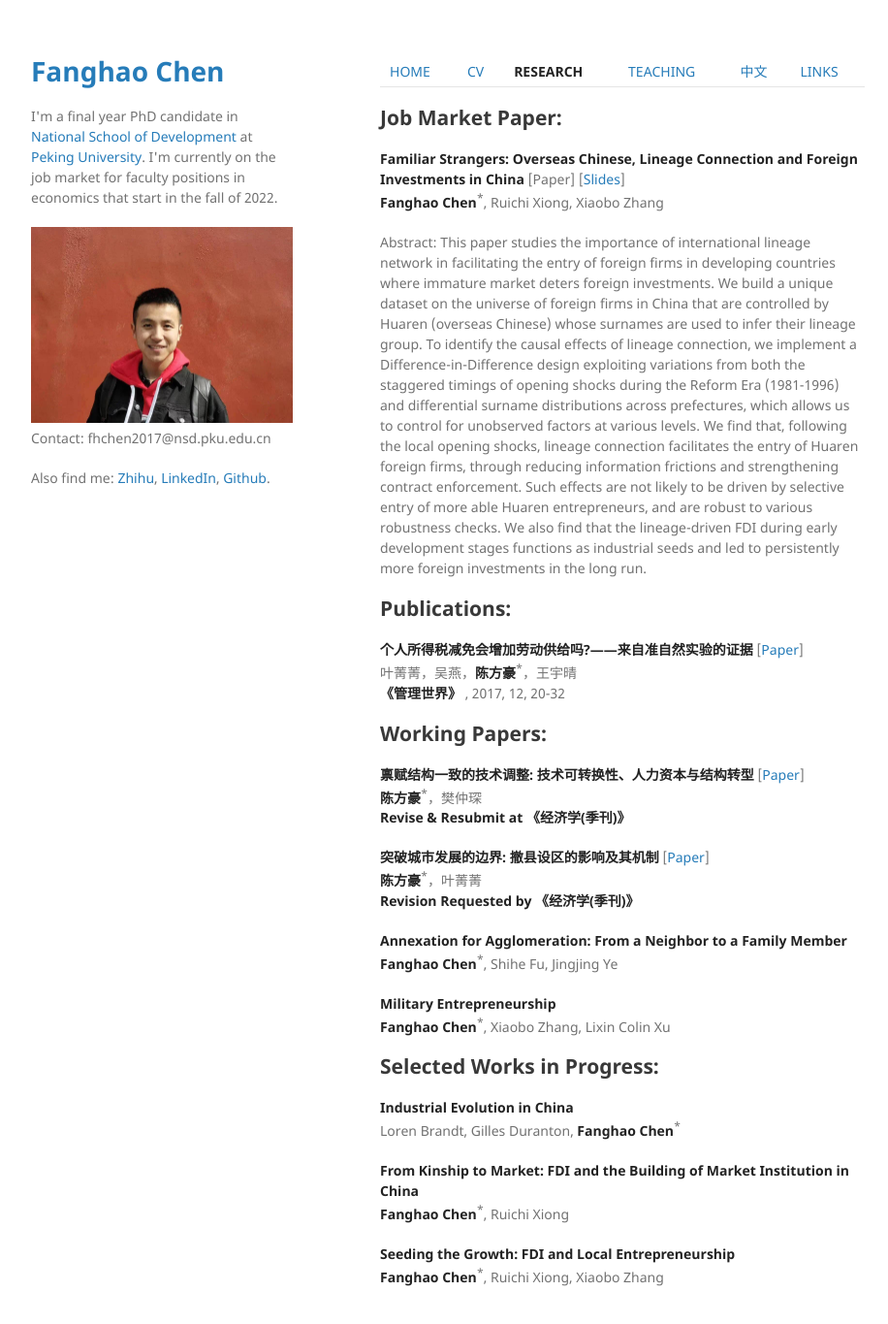
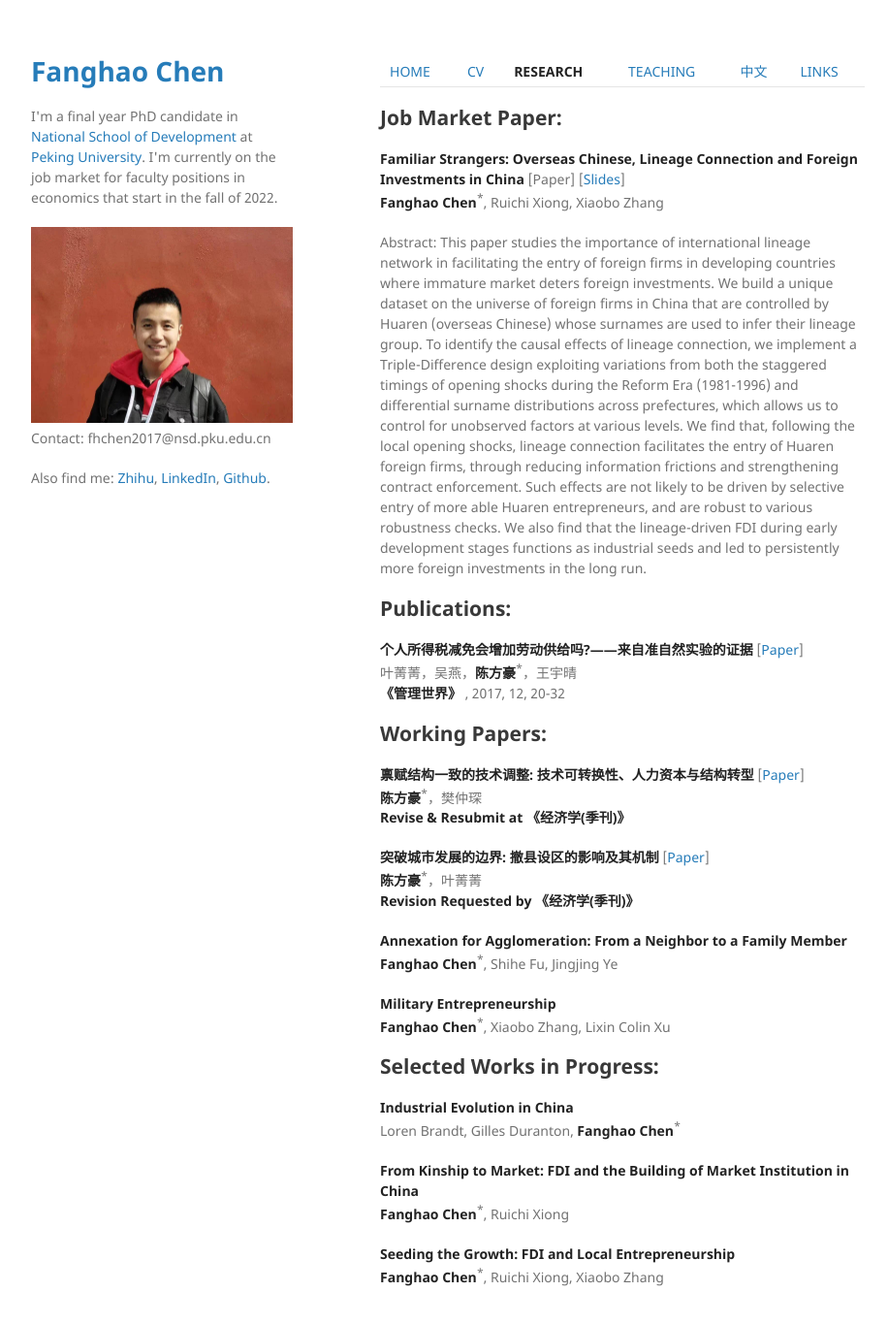
Before and after one commit to FanghaoChen/homepage, a Jekyll site: the page built from research.md, in a window 1280 px wide and 1396 px high. Shown: the top 1365 px of the window at 97% size, without its empty margins (178-1094 px from the left). Built offline with Jekyll 4.4.1, drawn with Linux system fonts in a browser that asks for light colours.

Commit message:
Update research.md

```diff
--- a/research.md
+++ b/research.md
@@ -9,7 +9,7 @@ layout: default
 **Familiar Strangers: Overseas Chinese, Lineage Connection and Foreign Investments in China** [Paper] [[Slides](./assets/familiar_stranger_slides_210925.pdf)]<br/>
 **Fanghao Chen**<sup>*</sup>, Ruichi Xiong, Xiaobo Zhang
 
-Abstract: This paper studies the importance of international lineage network in facilitating the entry of foreign firms in developing countries where immature market deters foreign investments. We build a unique dataset on the universe of foreign firms in China that are controlled by Huaren (overseas Chinese) whose surnames are used to infer their lineage group. To identify the causal effects of lineage connection, we implement a Difference-in-Difference design exploiting variations from both the staggered timings of opening shocks during the Reform Era (1981-1996) and differential surname distributions across prefectures, which allows us to control for unobserved factors at various levels. We find that, following the local opening shocks, lineage connection facilitates the entry of Huaren foreign firms, through reducing information frictions and strengthening contract enforcement. Such effects are not likely to be driven by selective entry of more able Huaren entrepreneurs, and are robust to various robustness checks. We also find that the lineage-driven FDI during early development stages functions as industrial seeds and led to persistently more foreign investments in the long run.
+Abstract: This paper studies the importance of international lineage network in facilitating the entry of foreign firms in developing countries where immature market deters foreign investments. We build a unique dataset on the universe of foreign firms in China that are controlled by Huaren (overseas Chinese) whose surnames are used to infer their lineage group. To identify the causal effects of lineage connection, we implement a Triple-Difference design exploiting variations from both the staggered timings of opening shocks during the Reform Era (1981-1996) and differential surname distributions across prefectures, which allows us to control for unobserved factors at various levels. We find that, following the local opening shocks, lineage connection facilitates the entry of Huaren foreign firms, through reducing information frictions and strengthening contract enforcement. Such effects are not likely to be driven by selective entry of more able Huaren entrepreneurs, and are robust to various robustness checks. We also find that the lineage-driven FDI during early development stages functions as industrial seeds and led to persistently more foreign investments in the long run.
 
 ## Publications:
 
```
